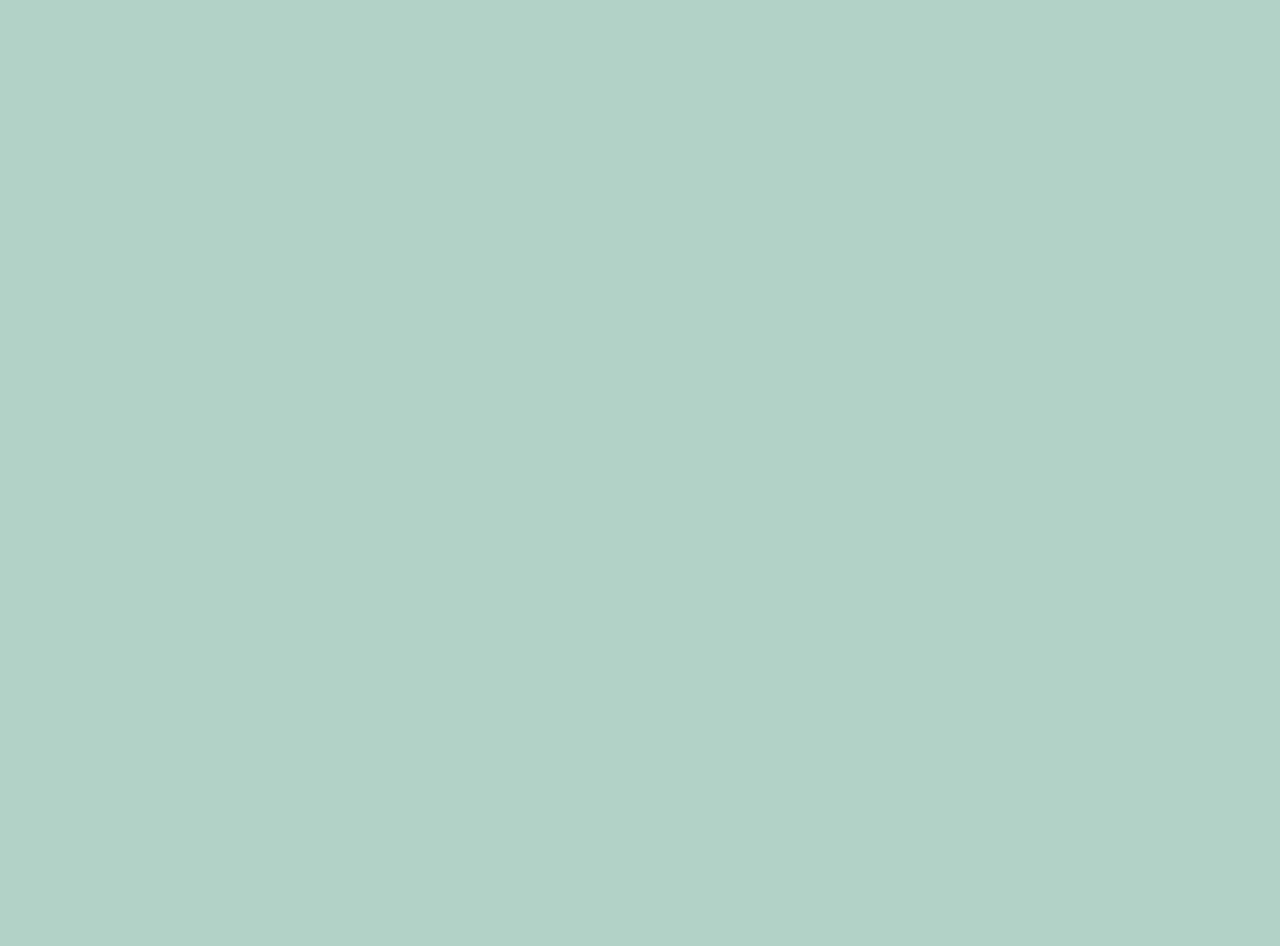
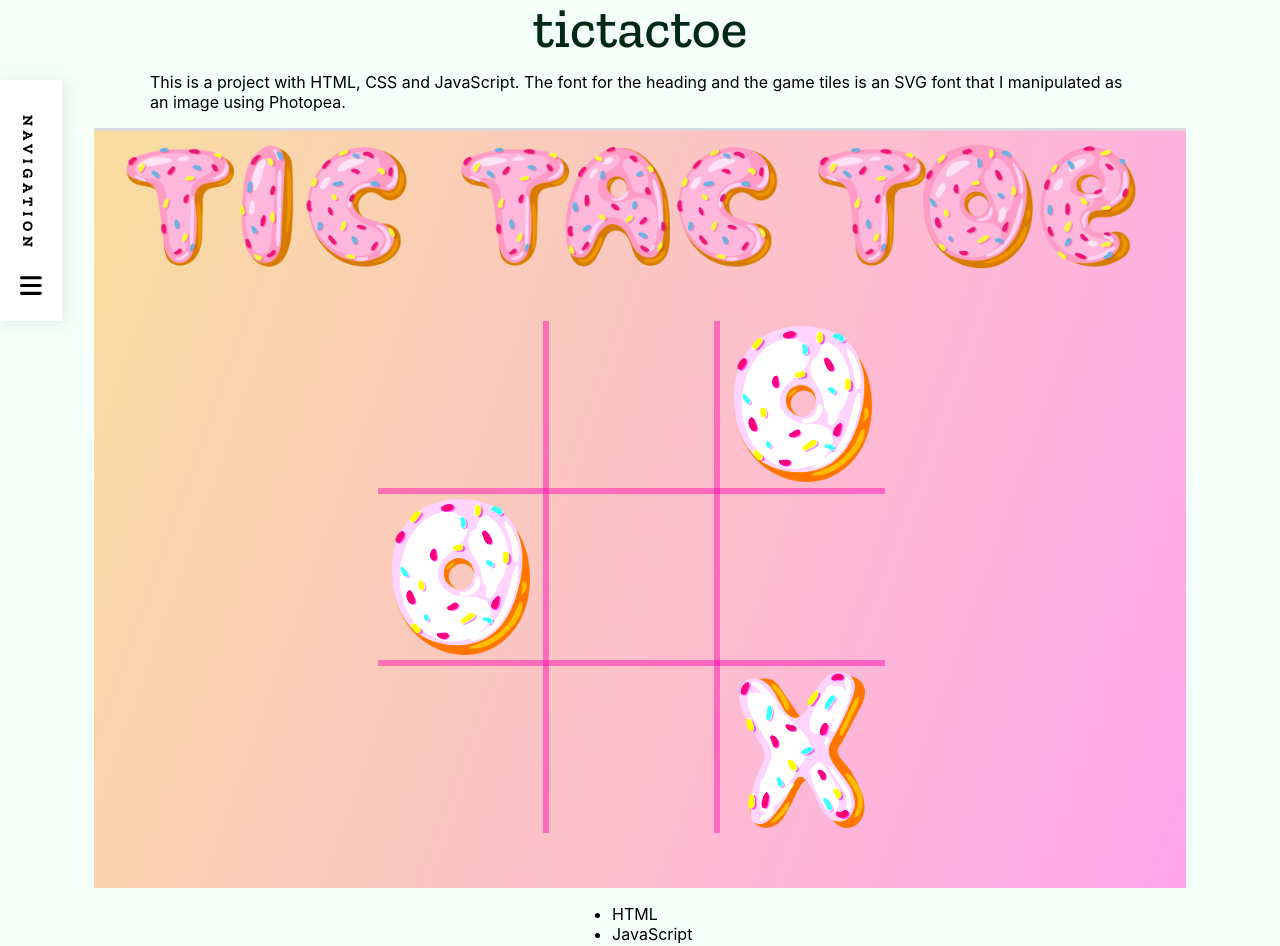
Before and after one commit to SarahIrons/SarahIronsPortfolio, a React (Create React App) app: page /tictactoe in a window 1280 px wide. Before the commit this address had no page. Shown: the part 40-986 px from the top of the page. Before the commit the page ends 800 px from the top, so only its background shows below. Built offline with nearby package versions, Linux system fonts and the light colour scheme.

Commit message:
feat: added Project component

```diff
--- a/src/App.js
+++ b/src/App.js
@@ -1,9 +1,9 @@
-import { BrowserRouter, Routes, Route } from "react-router-dom";
+import { BrowserRouter, Routes, Route, Navigate } from "react-router-dom";
 import './App.scss';
 import Home from './Pages/Home';
-import Contact from './Pages/Contact';
 import Layout from './Pages/Layout';
-
+import Project from "./Pages/Project";
+import gameImage from "./assets/gameimage.png"
 
 
 
@@ -15,8 +15,9 @@ function App() {
       <Routes>
         <Route path="/" element={<Layout />}>
           <Route index element={<Home />} />
-          <Route path="contact" element={<Contact />} />
-
+          <Route path="meditation" element={<Project id="meditation" details="calm" tags={['single page site', 'css/html', 'good vibes']}/>} />
+          <Route path="tictactoe" element={<Project id="tictactoe" imageUrl={gameImage} details="This is a project with HTML, CSS and JavaScript. The font for the heading and the game tiles is an SVG font that I manipulated as an image using Photopea." tags={['HTML','JavaScript','CSS','font creation']}/>} />
+          <Route path="*" element={<Navigate to="/" />} />
         </Route>
       </Routes>
     </BrowserRouter>
--- a/src/App.scss
+++ b/src/App.scss
@@ -109,8 +109,10 @@ h1 {
 #contact-info {
 
   text-align: center;
+  display: flex;
+  gap: 20px;
 
-  a{ color:rgb(90, 46, 193);}
+  a{ color:rgb(90, 46, 193);font-size: 44px;}
 
 }
 #about{
--- a/src/Pages/Home.js
+++ b/src/Pages/Home.js
@@ -9,7 +9,7 @@ const Home = () => {
         <>
     <ContentSection id="about">
     <h1>Hi, my name is Sarah.</h1>
-    <RevealEffect listItems={["I am a web developer", "and this is my portfolio."]} />
+    <RevealEffect listItems={["Welcome.","It's so nice to have you here!"]} />
 
   </ContentSection>
   <ContentSection id="work" className="two"><h1>I'm a web developer.</h1>
@@ -23,11 +23,11 @@ const Home = () => {
 
   <ContentSection id="contact" className="four">
     <h1>Here is how to reach me:</h1>
-    <ul id="contact-info">
-      <li><a href = "mailto: sarahirons11@gmail.com"><FontAwesomeIcon icon={faEnvelope}/></a></li>
-      <li><a href="https://www.linkedin.com/in/sarah-e-irons/"><FontAwesomeIcon icon={faLinkedin}/></a></li>
-      <li><a href="https://github.com/SarahIrons"><FontAwesomeIcon icon={faSquareGithub}/></a></li>
-    </ul>
+    <div id="contact-info">
+      <a href = "mailto: sarahirons11@gmail.com"><FontAwesomeIcon icon={faEnvelope}/></a>
+      <a href="https://www.linkedin.com/in/sarah-e-irons/"><FontAwesomeIcon icon={faLinkedin}/></a>
+      <a href="https://github.com/SarahIrons"><FontAwesomeIcon icon={faSquareGithub}/></a>
+    </div>
  </ContentSection>
  </>
     )
--- /dev/null
+++ b/src/Pages/Project.js
@@ -0,0 +1,16 @@
+import ContentSection from "../components/ContentSection";
+
+const Project = (props) =>{
+    return (
+    <ContentSection id={props.id} className="project">
+        <h1>{props.id}</h1>
+        {props.details && <p class="project__details">{props.details}</p>}
+        {props.imageUrl && <img class="project__screenshot" src={props.imageUrl}  alt={`still of ${props.id} app`}/>}
+        {props?.tags?.length > 0  &&
+        <ul class="project__tags">
+           { props?.tags.map(tag=><li>{tag}</li>)}
+        </ul>}
+    </ContentSection>
+)}
+
+export default Project;
```
Also changed, not shown: src/assets/gameimage.png (added).
